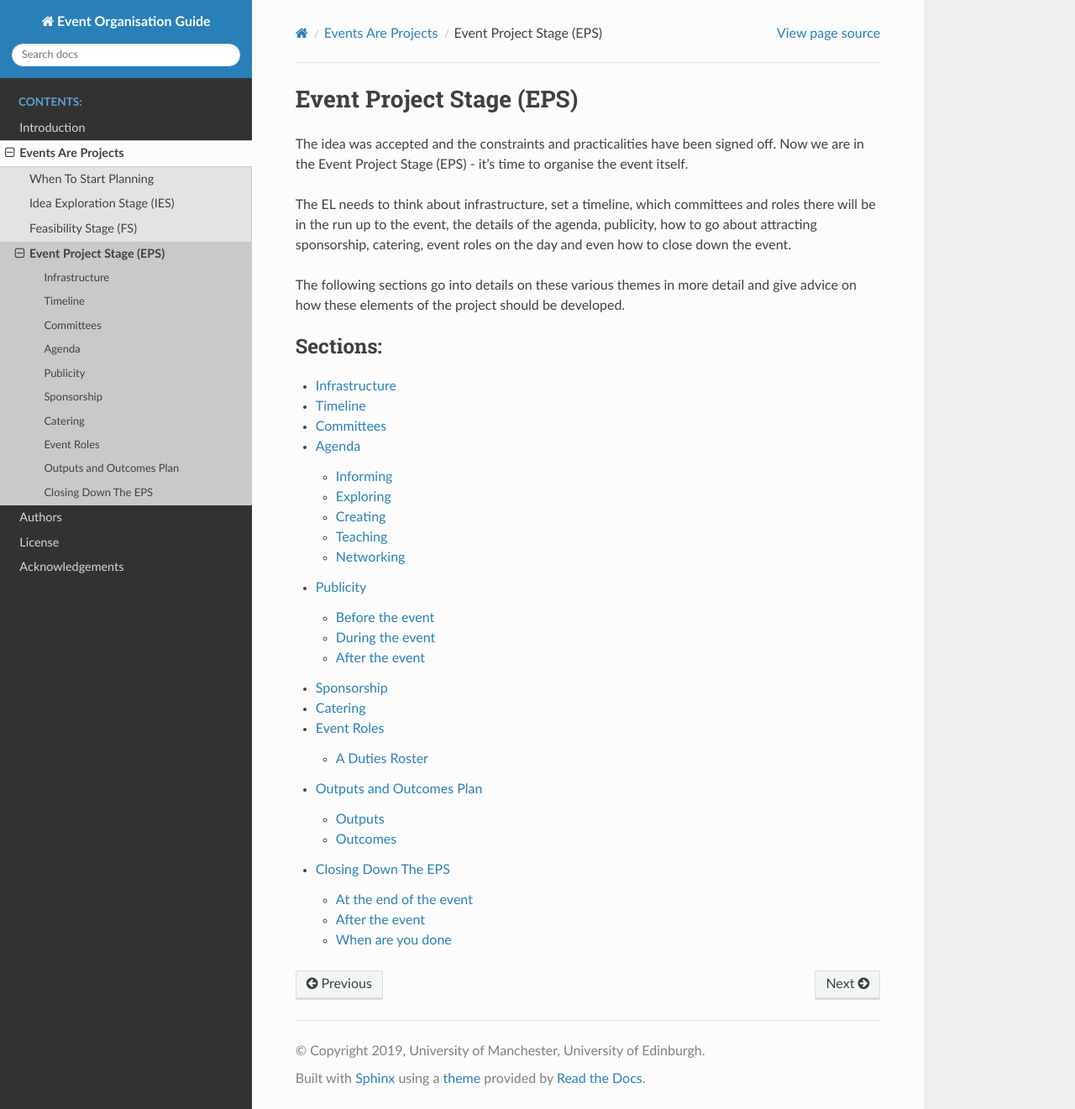
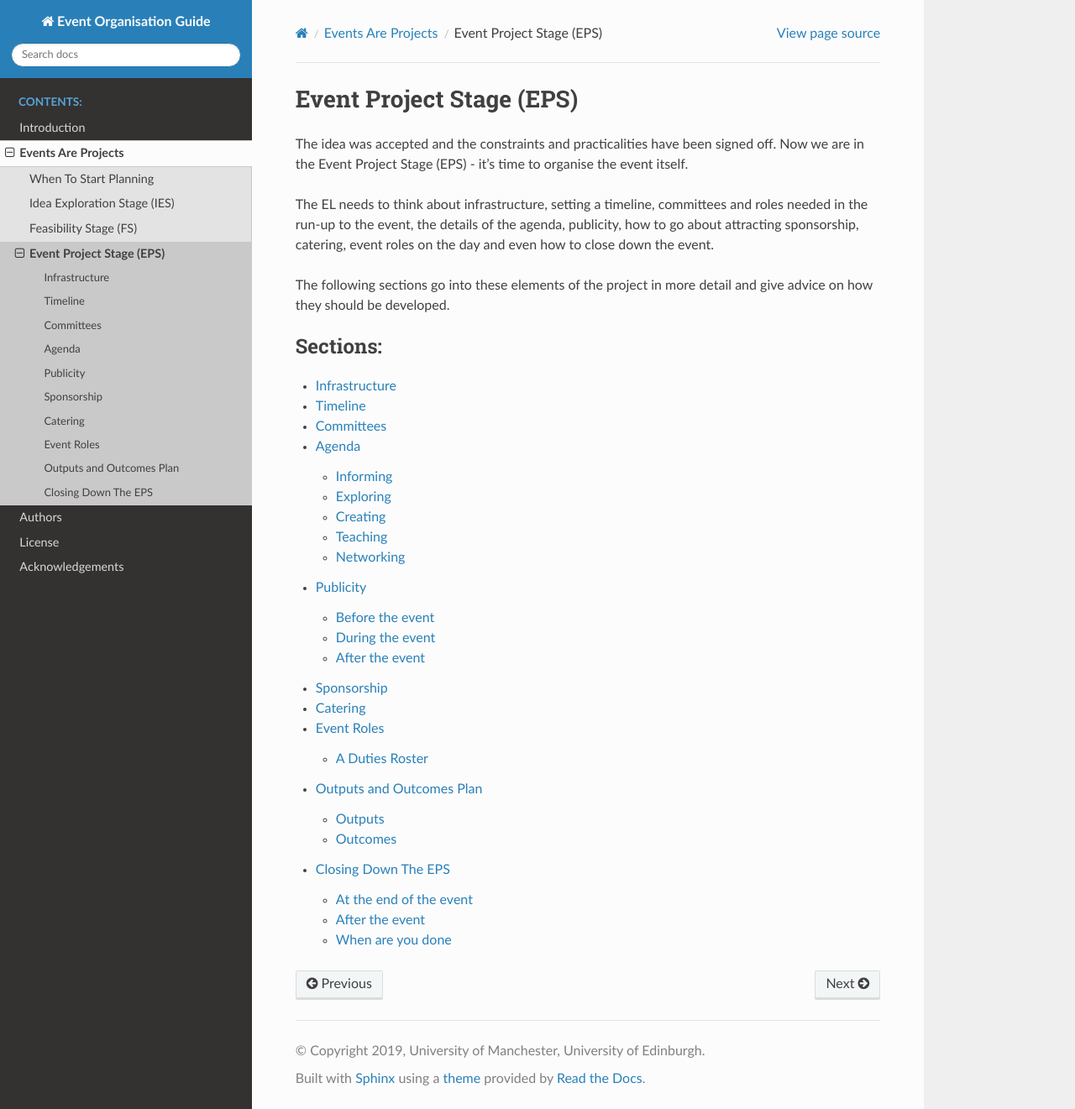
Before and after one commit to softwaresaved/event-organisation-guide, a Sphinx documentation site: the page built from docs/eog/event-project-stage-eps.rst, in a window 1280 px wide and 1321 px high. Shown: the whole window at 84% size. Built offline with Sphinx 7.4.7 and the Read the Docs theme 2.0.0, drawn with Linux system fonts in a browser that asks for light colours.

Commit message:
Update event-project-stage-eps.rst

```diff
--- a/docs/eog/event-project-stage-eps.rst
+++ b/docs/eog/event-project-stage-eps.rst
@@ -5,9 +5,9 @@ Event Project Stage (EPS)
 
 The idea was accepted and the constraints and practicalities have been signed off. Now we are in the Event Project Stage (EPS) - it’s time to organise the event itself.
 
-The EL needs to think about infrastructure, set a timeline, which committees and roles there will be in the run up to the event, the details of the agenda, publicity, how to go about attracting sponsorship, catering, event roles on the day and even how to close down the event.
+The EL needs to think about infrastructure, setting a timeline, committees and roles needed in the run-up to the event, the details of the agenda, publicity, how to go about attracting sponsorship, catering, event roles on the day and even how to close down the event.
 
-The following sections go into details on these various themes in more detail and give advice on how these elements of the project should be developed.
+The following sections go into these elements of the project in more detail and give advice on how they should be developed.
 
 .. toctree::
    :maxdepth: 2
```
